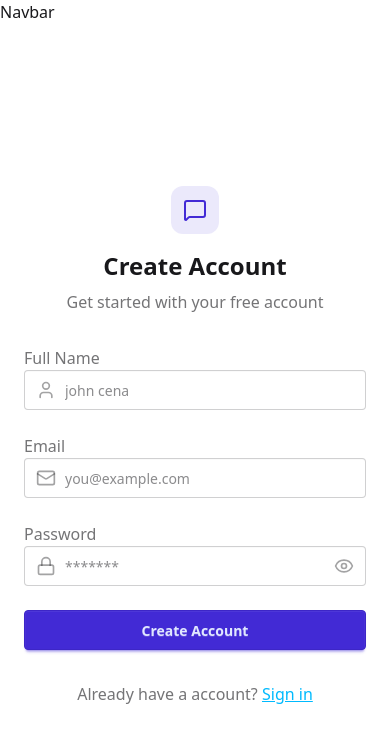
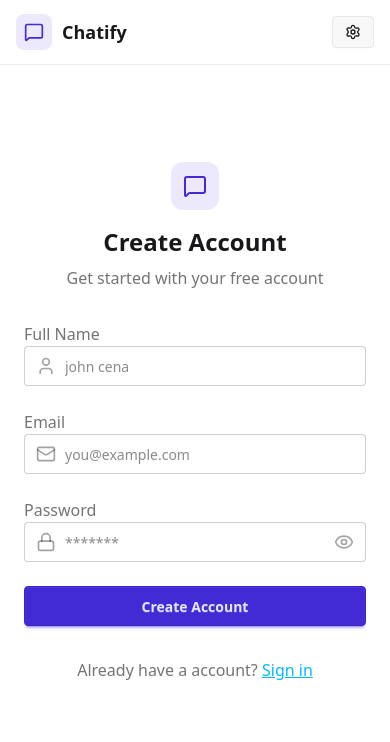
Before and after one commit to Rifkynur/chatify, a React (Vite) app in the folder frontend/: page /signup in a window 390 px wide. Shown: the top 742 px of the page. Built offline with nearby package versions, Linux system fonts and the light colour scheme; no server answers.

Commit message:
create navbar

```diff
--- a/frontend/src/components/Navbar.jsx
+++ b/frontend/src/components/Navbar.jsx
@@ -1,7 +1,51 @@
 import React from "react";
+import { useAuthStore } from "../store/useAuthStore";
+import { Link } from "react-router-dom";
+import { LogOut, MessageSquare, Settings, User } from "lucide-react";
 
 const Navbar = () => {
-  return <div>Navbar</div>;
+  const { authUser, logout } = useAuthStore();
+  return (
+    <header className="bg-base-100 border-b border-b-base-300 fixed w-full top-0 z-40 backdrop-blur-lg ">
+      <div className="container mx-auto px-4 h-16 ">
+        <div className="flex items-center justify-between h-full">
+          <Link
+            to={"/"}
+            className="flex items-center gap-2.5 hover:opacity-80 transition-all"
+          >
+            <div className="size-9 rounded-lg bg-primary/10 flex items-center justify-center">
+              <MessageSquare className="size-5 text-primary" />
+            </div>
+            <h1 className="text-lg font-bold">Chatify</h1>
+          </Link>
+          <div className="flex items-center gap-2">
+            <Link
+              to={"/setting"}
+              className="btn btn-sm gap-2 transition-colors"
+            >
+              <Settings className="size-4" />
+              <span className="hidden sm:inline">Setting</span>
+            </Link>
+            {authUser && (
+              <>
+                <Link to={"/profile"} className={`btn btn-sm gap-2`}>
+                  <User className="size-5" />
+                  <span className="hidden sm:inline">Profile</span>
+                </Link>
+                <button
+                  className="flex gap-2 items-center cursor-pointer"
+                  onClick={logout}
+                >
+                  <LogOut className="size-5" />
+                  <span className="hidden sm:inline">Logout</span>
+                </button>
+              </>
+            )}
+          </div>
+        </div>
+      </div>
+    </header>
+  );
 };
 
 export default Navbar;
--- a/frontend/src/store/useAuthStore.js
+++ b/frontend/src/store/useAuthStore.js
@@ -32,4 +32,14 @@
       set({ isSigningUp: false });
     }
   },
+
+  logout: async () => {
+    try {
+      await axiosInstance.post("/auth/logout");
+      set({ authUser: null });
+      toast.success("Logged Out Successfully");
+    } catch (error) {
+      toast.error(error.response.data.message);
+    }
+  },
 }));
```
